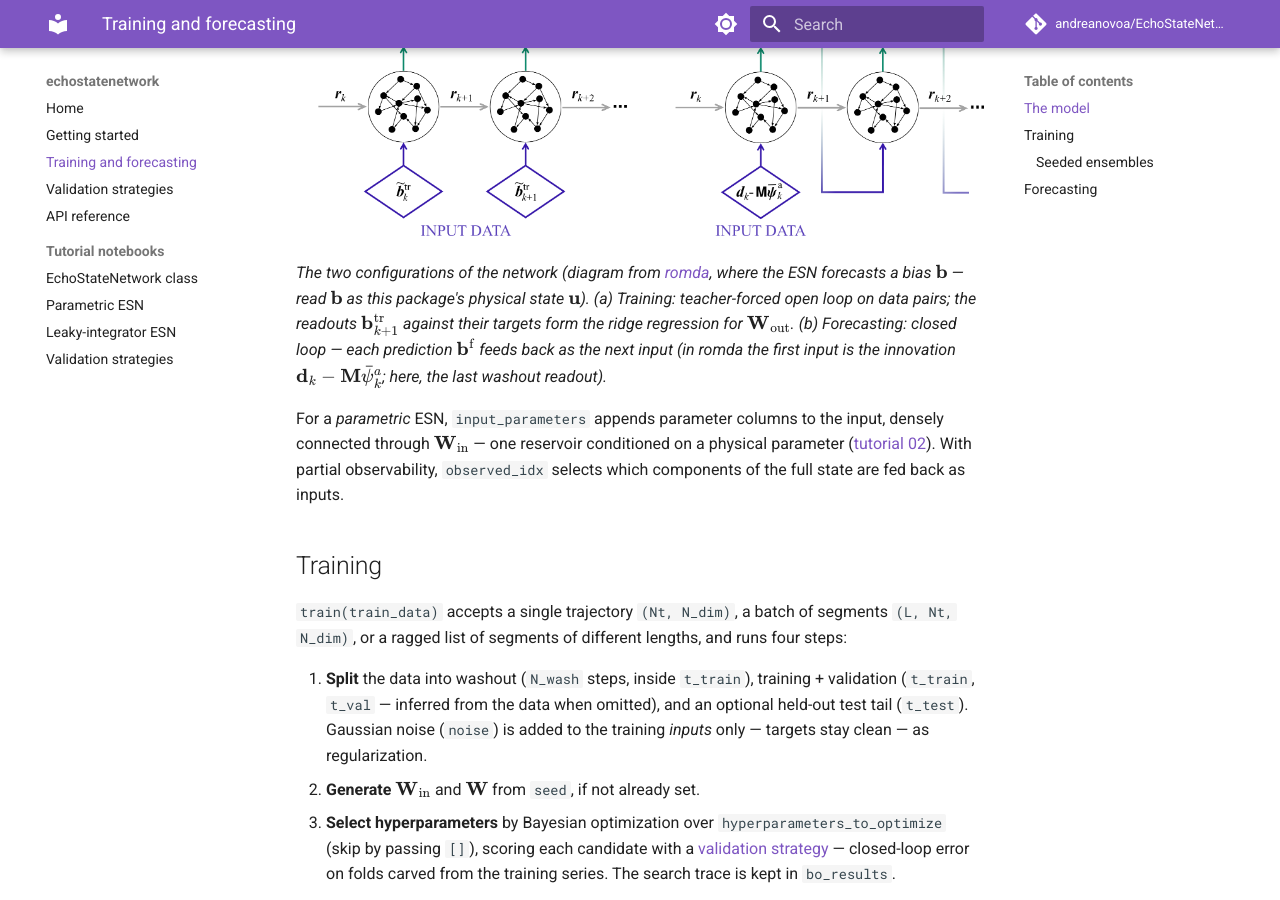
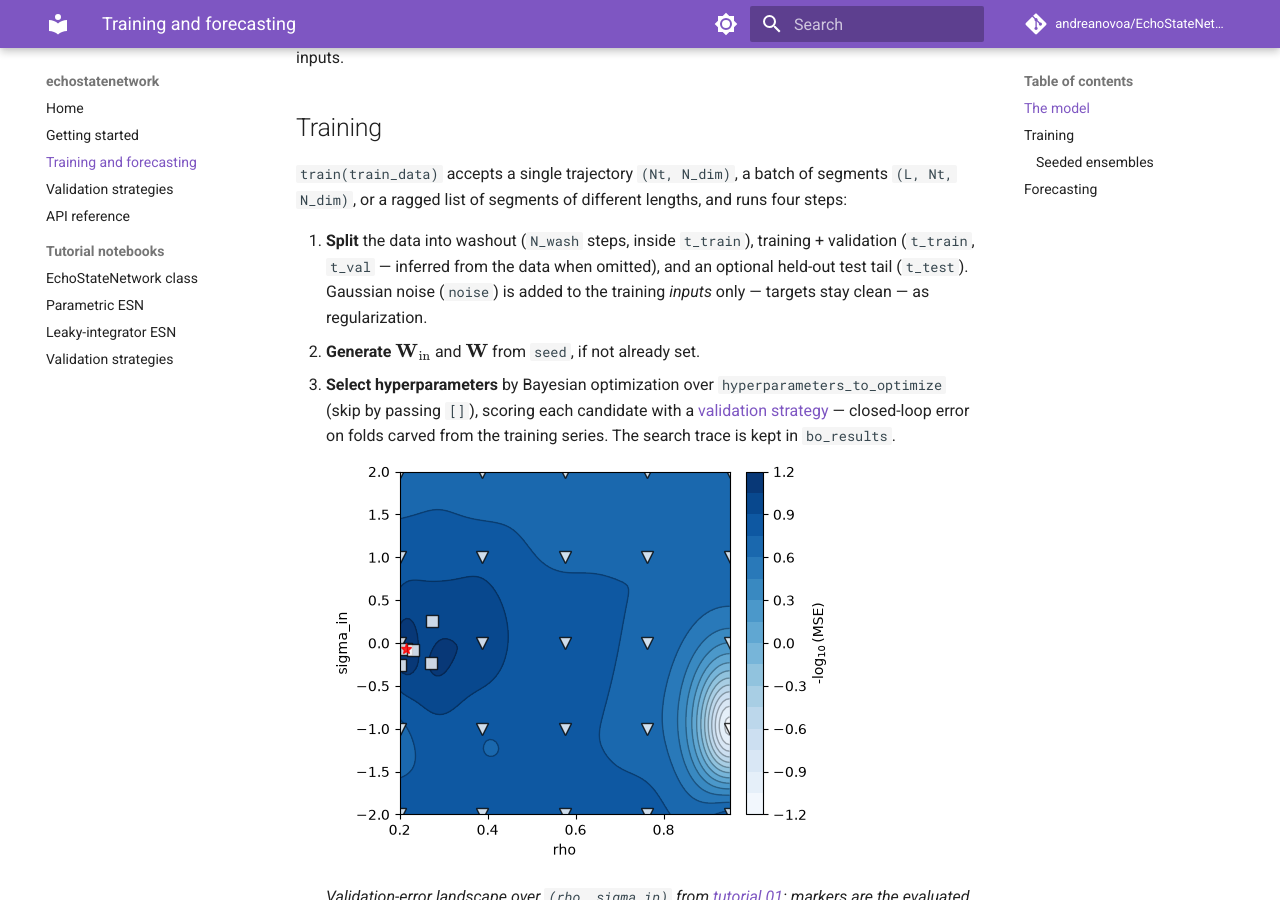
Before and after one commit to andreanovoa/EchoStateNetwork, an MkDocs documentation site: the page built from docs/training.md, in a window 1280 px wide and 900 px high, scrolled down 643 px. Built offline with MkDocs 1.6.1 and Material for MkDocs 9.7.7, drawn with Linux system fonts in a browser that asks for light colours; comment, search, counter and statistics services are not loaded.

```diff
--- a/docs/training.md
+++ b/docs/training.md
@@ -25,18 +25,6 @@
 The hyperparameters that matter are the effective spectral radius `rho`, the
 input scaling `sigma_in`, and the Tikhonov regularization `tikh` — all three
 selected by validation (below).
-
-![The two ESN configurations](img/esn_basic_config.png)
-
-*The two configurations of the network (diagram from
-[romda](https://github.com/andreanovoa/romda), where the ESN forecasts a bias
-$\mathbf{b}$ — read $\mathbf{b}$ as this package's physical state
-$\mathbf{u}$). (a) Training: teacher-forced open loop on data pairs; the
-readouts $\mathbf{b}^\mathrm{tr}_{k+1}$ against their targets form the ridge
-regression for $\mathbf{W}_\mathrm{out}$. (b) Forecasting: closed loop — each
-prediction $\mathbf{b}^\mathrm{f}$ feeds back as the next input (in romda the
-first input is the innovation $\mathbf{d}_k - \mathbf{M}\bar{\psi}^a_k$; here,
-the last washout readout).*
 
 For a *parametric* ESN, `input_parameters` appends parameter columns to the
 input, densely connected through $\mathbf{W}_\mathrm{in}$ — one reservoir
```
Also changed, not shown: docs/img/esn_basic_config.png (deleted).
